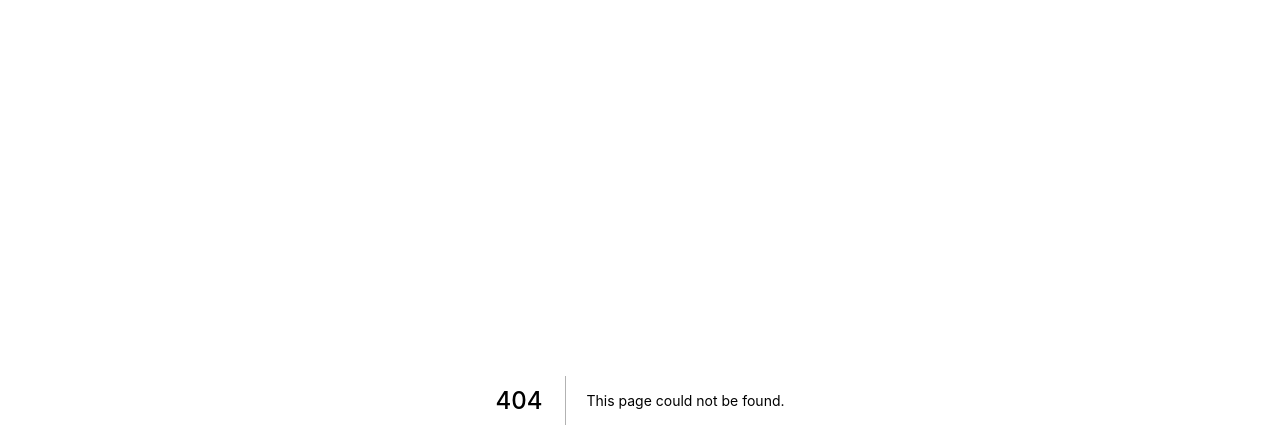
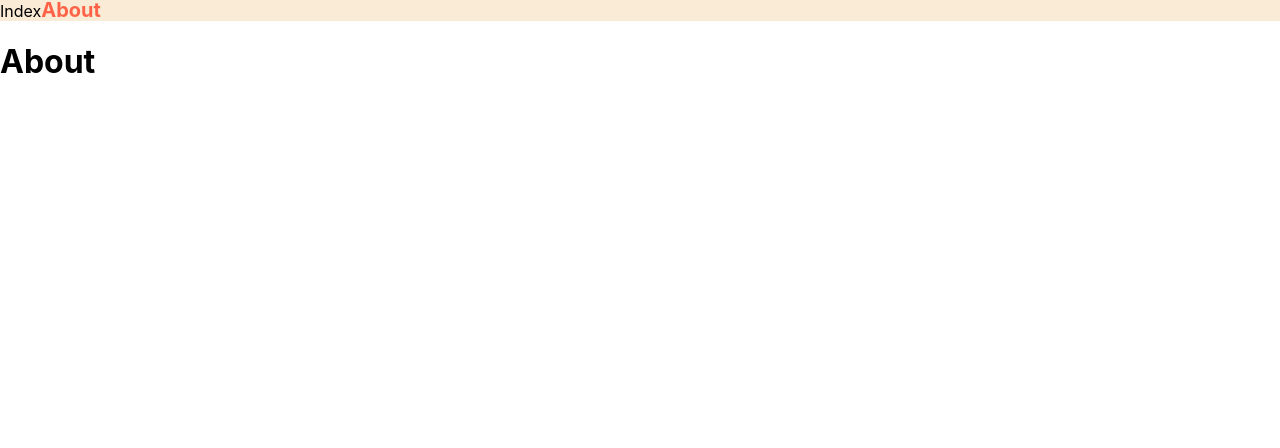
Before and after one commit to huraim/study.next.mini-movie, a Next.js app: page /about in a window 1280 px wide. Before the commit this address had no page. Shown: the top 448 px of the page. Built offline with nearby package versions, Linux system fonts and the light colour scheme.

Commit message:
[Feat] Next 구조 작업중

```diff
--- /dev/null
+++ b/components/Layout.js
@@ -0,0 +1,10 @@
+import NavBar from "./NavBar";
+
+export default function Layout({children}) {
+  return (
+    <>
+      <NavBar />
+      <div className="wrapper">{children}</div>
+    </>
+  )
+}
--- /dev/null
+++ b/components/NavBar.js
@@ -0,0 +1,17 @@
+import { useRouter } from "next/router"
+import Link from "next/link"
+import styles from "../styles/components/NavBar.module.css"
+
+export default function NavBar() {
+  const router = useRouter();
+  return (
+    <nav className={styles.nav_wrapper}>
+      <Link href="/">
+        <a className={router.pathname === "/" ? styles.active : ""}>Index</a>
+      </Link>
+      <Link href="/about">
+        <a className={router.pathname === "/about" ? styles.active : ""}>About</a>
+      </Link>
+    </nav>
+  )
+}
--- /dev/null
+++ b/components/Seo.js
@@ -0,0 +1,9 @@
+import Head from "next/head"
+
+export default function Seo({title}) {
+  return (
+    <Head>
+      <title>{title} | Mini Movies</title>
+    </Head>
+  )
+}
--- a/pages/_app.js
+++ b/pages/_app.js
@@ -1,7 +1,10 @@
-import '../styles/globals.css'
+import Layout from "../components/Layout";
+import "../styles/globals.css";
 
-function MyApp({ Component, pageProps }) {
-  return <Component {...pageProps} />
+export default function MyApp({Component, pageProps}) {
+  return (
+    <Layout>
+      <Component {...pageProps} />
+    </Layout>
+  )
 }
-
-export default MyApp
--- /dev/null
+++ b/pages/about.js
@@ -0,0 +1,10 @@
+import Seo from "../components/Seo";
+
+export default function About() {
+  return (
+    <>
+      <Seo title="About" />
+      <h1>About</h1>
+    </>
+  )
+}
--- a/pages/api/hello.js
+++ /dev/null
@@ -1,5 +0,0 @@
-// Next.js API route support: https://nextjs.org/docs/api-routes/introduction
-
-export default function handler(req, res) {
-  res.status(200).json({ name: 'John Doe' })
-}
--- /dev/null
+++ b/styles/components/NavBar.module.css
@@ -0,0 +1,13 @@
+.nav_wrapper {
+  background-color: antiquewhite;
+  color: #000;
+}
+
+.active {
+  color: tomato;
+  font-size: 20px;
+  line-height: 20px;
+  font-weight: bold;
+}
+
+/* 자식 중첩한 CSS 적용이 가능할까 */
```
Also changed, not shown: pages/index.js (+6 -65 lines), styles/pages/about.module.css (added), styles/pages/index.module.css (added).
